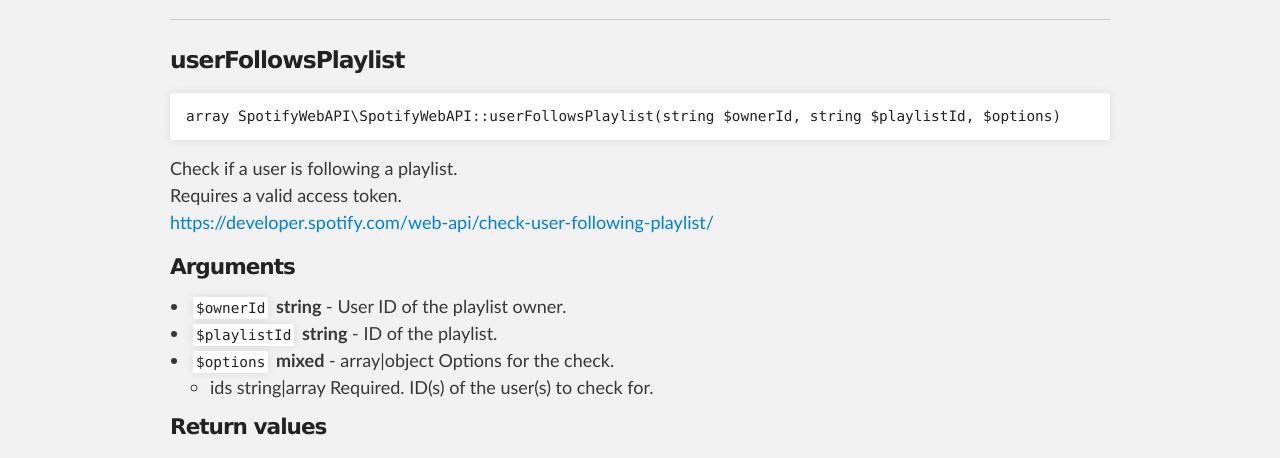
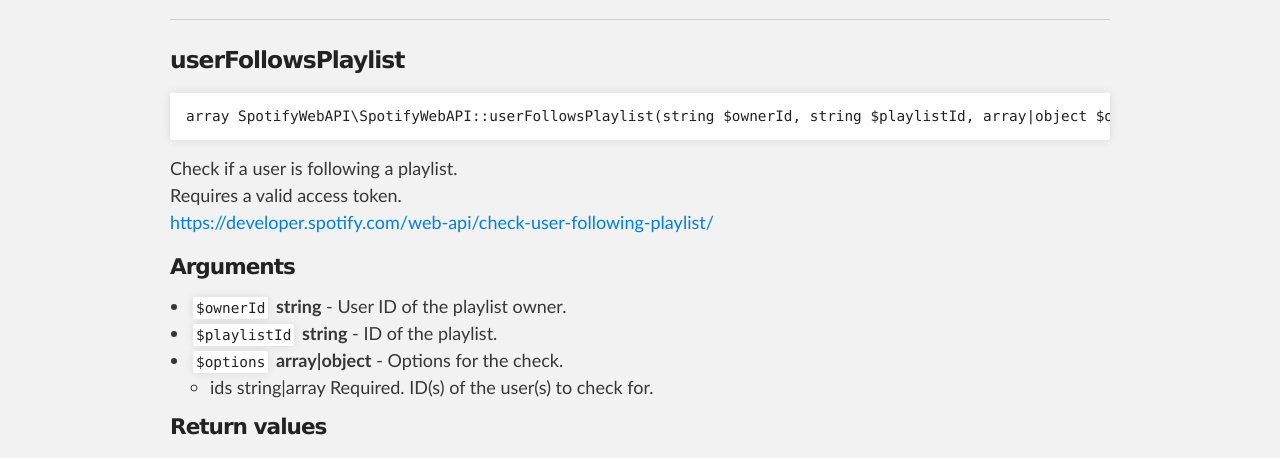
Before and after one commit to jwilsson/spotify-web-api-php, a Jekyll site: the page built from method-reference/spotifywebapi.md, in a window 1280 px wide and 900 px high, scrolled down 18647 px. Shown: the part 265-723 px from the top of the window. Built offline with Jekyll 4.4.1, drawn with Linux system fonts in a browser that asks for light colours.

Commit message:
Add missing argument name for SpotifyWebAPI::userFollowsPlaylist()

```diff
--- a/method-reference/spotifywebapi.md
+++ b/method-reference/spotifywebapi.md
@@ -807,7 +807,7 @@ Requires a valid access token.<br>
 
 ### userFollowsPlaylist
 
-    array SpotifyWebAPI\SpotifyWebAPI::userFollowsPlaylist(string $ownerId, string $playlistId, $options)
+    array SpotifyWebAPI\SpotifyWebAPI::userFollowsPlaylist(string $ownerId, string $playlistId, array|object $options)
 
 Check if a user is following a playlist.<br>
 Requires a valid access token.<br>
@@ -816,7 +816,7 @@ Requires a valid access token.<br>
 #### Arguments
 * `$ownerId` **string** - User ID of the playlist owner.
 * `$playlistId` **string** - ID of the playlist.
-* `$options` **mixed** - array\|object Options for the check.
+* `$options` **array\|object** - Options for the check.
     * ids string\|array Required. ID(s) of the user(s) to check for.
 
 
```
